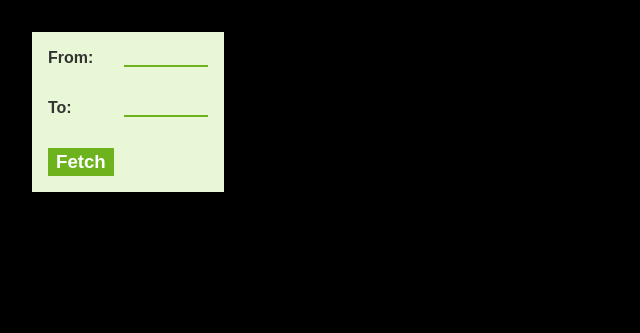
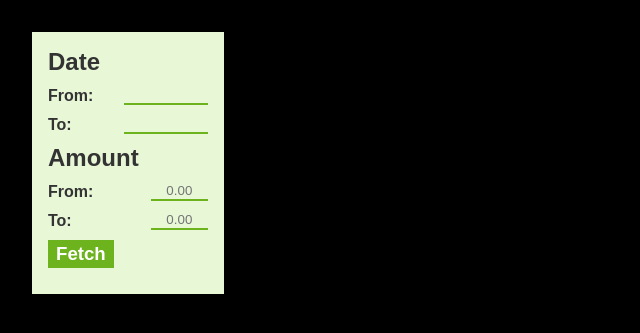
Before and after one commit to Alien1993/bank-reader, a Django app: page / in a window 1280 px wide. Shown: the top 333 px of the page, without its empty margins (0-640 px from the left). Run offline with Django 3.2, Linux system fonts and the light colour scheme; style sheets or scripts are compiled from the project's sources; parts of the project's set-up code (start-up, migrations or seed data) failed here and were passed over; some libraries are stand-ins or nearby versions.

Commit message:
request is now executed when pressing fetch button in form

```diff
--- a/django-bank-reader/frontend/src/css/_date-form.scss
+++ b/django-bank-reader/frontend/src/css/_date-form.scss
@@ -2,21 +2,20 @@
     top: 2em;
     left: 2em;
     width: 10em;
-    height: 8em;
     padding: 1em;
     position: fixed;
     background-color: $light-green;
     display: flex;
     flex-direction: column;
-    justify-content: space-between;
-
 }
 
 .form-div {
     display: flex;
+    margin-bottom: 10px;
     align-items: flex-start;
     justify-content: space-between;
 
+    .amount-input,
     .date-input {
         width: 6em;
         text-align: center;
@@ -26,6 +25,11 @@
         border-color: $green;
     }
 
+    .amount-input {
+        width: 4em;
+    }
+
+    h2,
     h4 {
         align-self: center;
         margin: 0;
--- a/django-bank-reader/frontend/src/js/index.js
+++ b/django-bank-reader/frontend/src/js/index.js
@@ -3,3 +3,4 @@ require('../../node_modules/pikaday/scss/pikaday.scss');
 require('../css/main.scss');
 require('./client.js');
 require('./datepicker.js');
+require('./form-controller.js');
--- a/django-bank-reader/frontend/templates/index.html
+++ b/django-bank-reader/frontend/templates/index.html
@@ -3,14 +3,33 @@
 {% block content %}
 
 <div id="fetch-form">
+
+  <div class="form-div">
+    <h2>Date</h2>
+  </div>
+
   <div class="form-div">
     <h4>From:</h4>
-    <input type="text" id="date-from-input" class="date-input">
+    <input type="text" id="date-from-input" class="date-input"/>
   </div>
 
   <div class="form-div">
     <h4>To:</h4>
-    <input type="text" id="date-to-input" class="date-input">
+    <input type="text" id="date-to-input" class="date-input"/>
+  </div>
+
+  <div class="form-div">
+    <h2>Amount</h2>
+  </div>
+
+  <div class="form-div">
+    <h4>From:</h4>
+    <input type="text" id="amount-from-input" class="amount-input" placeholder="0.00"/>
+  </div>
+
+  <div class="form-div">
+    <h4>To:</h4>
+    <input type="text" id="amount-to-input" class="amount-input" placeholder="0.00"/>
   </div>
 
   <div class="form-div">
```
Also changed, not shown: django-bank-reader/frontend/src/js/datepicker.js (+5 -23 lines), django-bank-reader/frontend/src/js/form-controller.js (added, +26 -0 lines).
